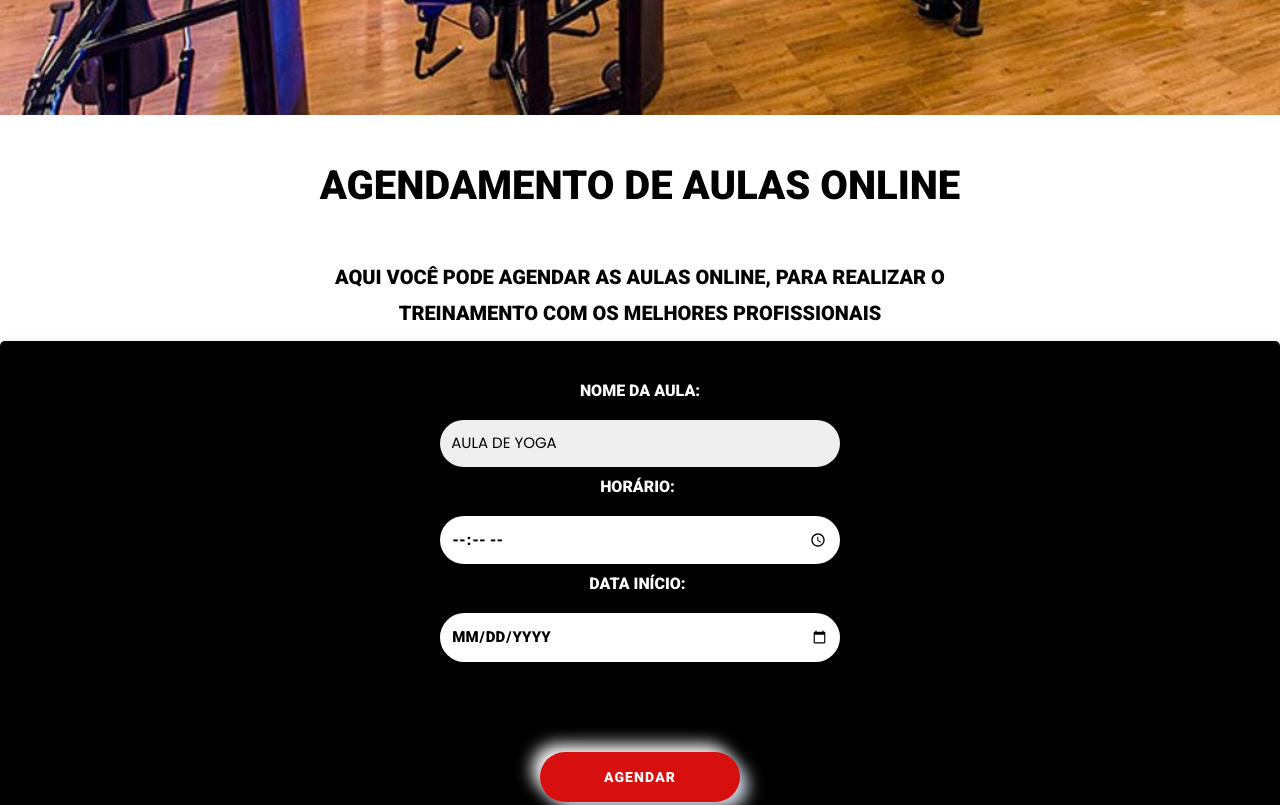
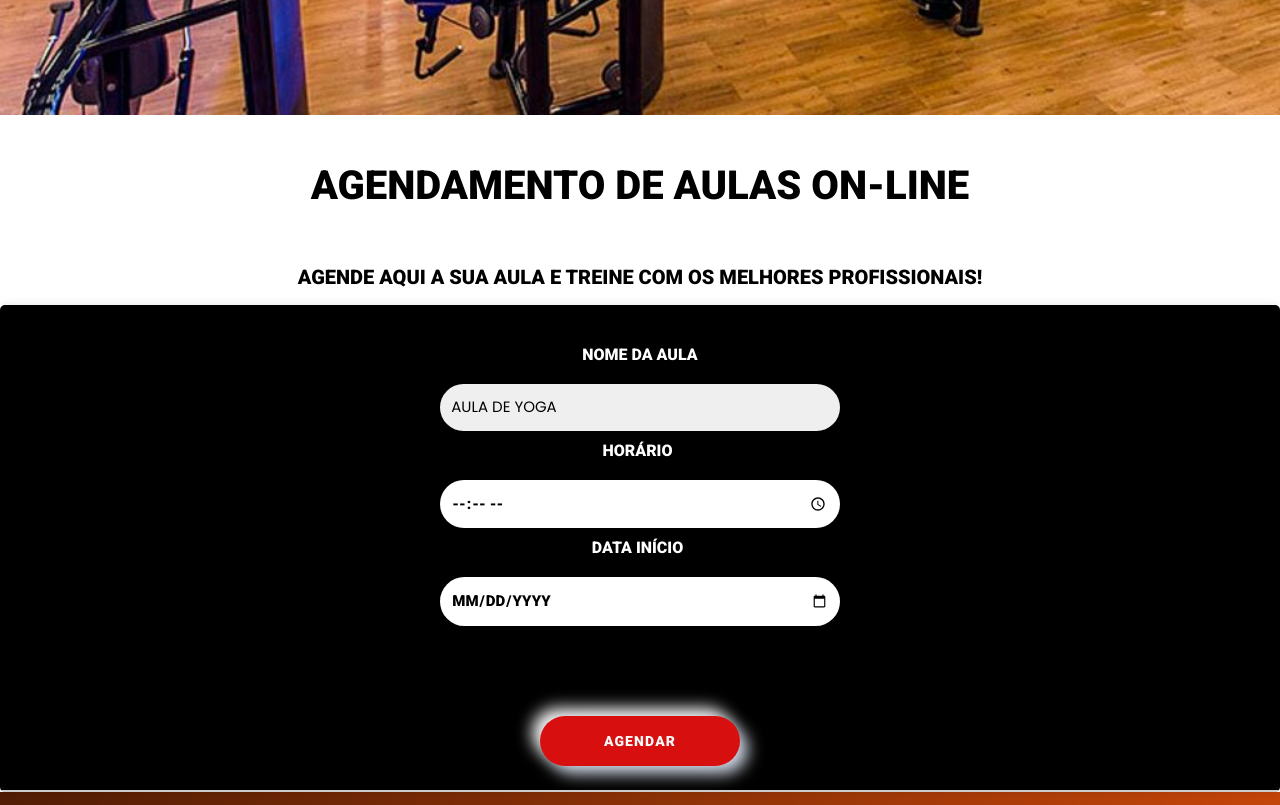
Before and after one commit to leodemorais/projeto_academia, a plain HTML site: page assets/pages/membros.html in a window 1280 px wide. Shown: the part 840-1645 px from the top of the page. Drawn offline with nearby package versions, Linux system fonts and the light colour scheme.

Commit message:
refinamento textos membros e loginMembros

```diff
--- a/assets/pages/membros.html
+++ b/assets/pages/membros.html
@@ -38,9 +38,7 @@
         <div class="linkSecundary-button-menu">
           <h3>Bem-vindo</h3>
           <div class="linkSecundary-button-login">
-            <a href="./loginMembros.html" title="Entre">Entre</a>
-                          ou
-            <a href="./loginMembros.html" title="Cadastre-se">Cadastre-se</a>
+            <a href="./loginMembros.html" title="Entre">Entre</a> ou <a href="./loginMembros.html" title="Cadastre-se">Cadastre-se</a>
           </div>
         </div>
         <div class="linkSecundary-button-menu">
@@ -64,21 +62,21 @@
   <main class="scheduling">
     <div>
       <img src="../images/foto-agendamento.jpg" alt="imagem de contato" class="imgTraining">
-     <h1 class="schedule-title" >Agendamento de Aulas Online</h1>
+     <h1 class="schedule-title" >Agendamento de Aulas On-line</h1>
     </div>
-    <p class="schedule-paragraph">Aqui você pode agendar as aulas online, para realizar o treinamento com os melhores profissionais
+    <p class="schedule-paragraph">Agende aqui a sua aula e treine com os melhores profissionais!
     <div class="schedule-item">
       <div class="schedule-item__form">
-        <label for="class-name">Nome da Aula:</label>
+        <label for="class-name">Nome da Aula</label>
         <select type="text" id="class-name">
           <option value="Aula de yoga">Aula de Yoga</option>
           <option value="Aula de zumba">Aula de Zumba</option>
           <option value="Aula de pilates">Aula de Pilates</option>
           <option value="Aula de musculação">Aula de Musculação</option>
         </select>
-        <label for="class-time">Horário:</label>
+        <label for="class-time">Horário</label>
         <input type="time" id="class-time">
-        <label for="date-start">Data Início:</label>
+        <label for="date-start">Data Início</label>
         <input type="date" id="date-start" min="" required>
       </div>
       <div class="schedule-item__form">
@@ -201,7 +199,7 @@
       </section>
       <section class="footerDisclaimer">
         <p class="footerDisclaimer-pg">
-            *Consulte as condições promocionais e regulamentos na página: <a href="./contato.html">Contato</a>*
+            *Consulte as condições promocionais e regulamentos na página <a href="./contato.html">contato</a>*
         </p>
         <p class="footerDisclaimer-pg">
             <a href="mailto:contato@orangefitness.com">contato@orangefitness.com</a>
```
